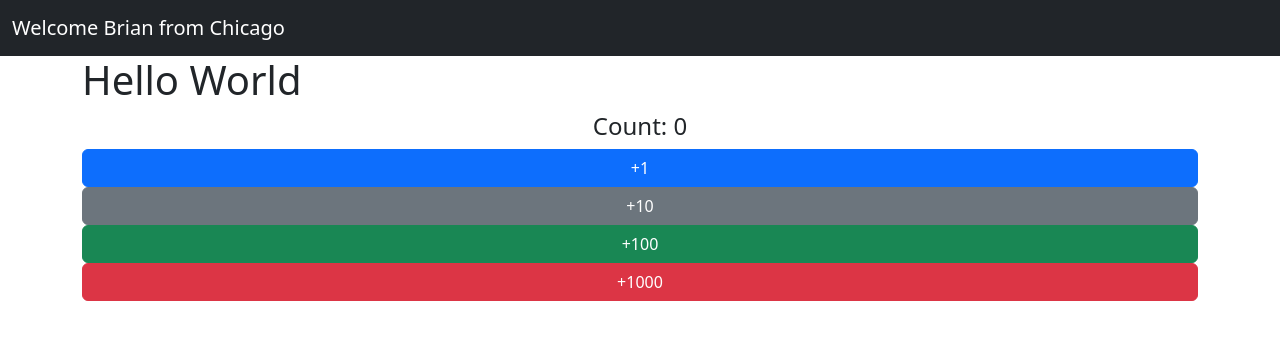
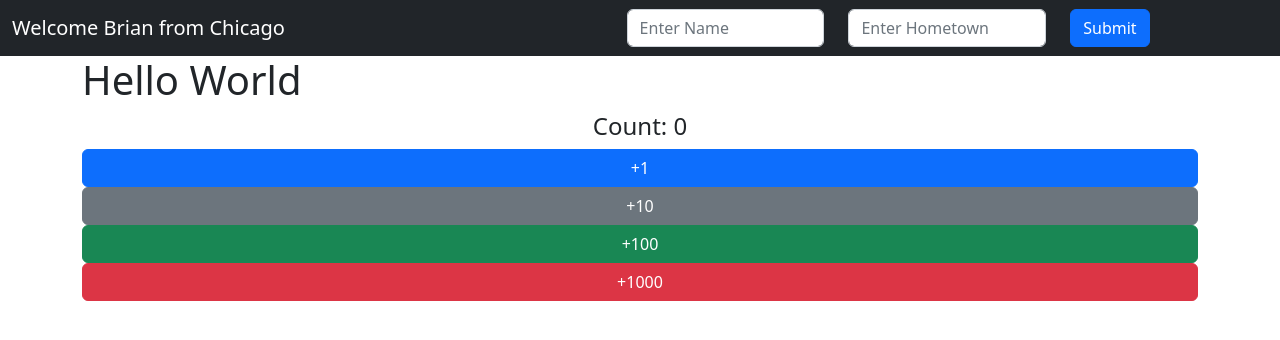
Before and after one commit to bstanton773/kekambas-102_react_intro, a React (Create React App) app: page / in a window 1280 px wide. Shown: the top 340 px of the page. Built offline with nearby package versions, Linux system fonts and the light colour scheme.

Commit message:
Add name and city state to app with form

```diff
--- a/src/App.jsx
+++ b/src/App.jsx
@@ -4,8 +4,8 @@ import Navbar from "./components/Navbar";
 
 
 function App() {
-    let myName = 'Brian';
-    let myCity = 'Chicago';
+    const [myName, setMyName] = useState('Brian');
+    const [myCity, setMyCity ]= useState('Chicago');
     let buttons = [
         {color: 'primary', step: 1},
         {color: 'secondary', step: 10},
@@ -19,9 +19,14 @@ function App() {
         setCount(count + step);
     };
 
+    function updateUserInfo(userName, userHometown){
+        setMyName(userName);
+        setMyCity(userHometown);
+    };
+
     return (
         <>
-            <Navbar name={myName} test={123} city={myCity}/>
+            <Navbar name={myName} city={myCity} updateUserInfo={updateUserInfo}/>
             <div className="container">
                 <h1>Hello World</h1>
                 <h4 className='text-center'>Count: {count}</h4>
--- a/src/components/Navbar.jsx
+++ b/src/components/Navbar.jsx
@@ -1,12 +1,32 @@
 import React from 'react';
 
 export default function Navbar(props) {
+
+    function handleFormSubmit(event){
+        event.preventDefault();
+        let name = event.target.username.value;
+        let hometown = event.target.hometown.value;
+        props.updateUserInfo(name, hometown);
+        event.target.username.value = '';
+        event.target.hometown.value = '';
+    };
+
     return (
         <nav className="navbar navbar-dark bg-dark">
             <div className="container-fluid">
                 <a className="navbar-brand" href="/">Welcome {props.name} from {props.city}</a>
+                <form className="row" onSubmit={handleFormSubmit}>
+                    <div className="col">
+                        <input type="text" name="username" id="" className="form-control" placeholder='Enter Name'/>
+                    </div>
+                    <div className="col">
+                        <input type="text" name="hometown" id="" className="form-control" placeholder='Enter Hometown'/>
+                    </div>
+                    <div className="col">
+                        <input type="submit" className='btn btn-primary'/>
+                    </div>
+                </form>
             </div>
-
         </nav>
     )
 }
```
